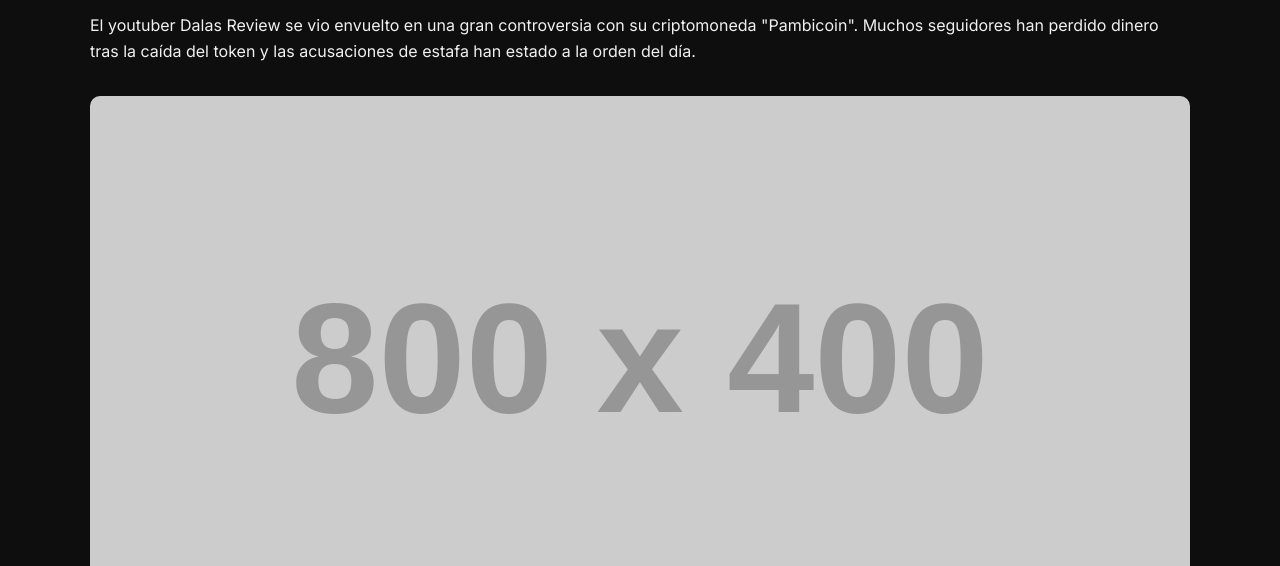
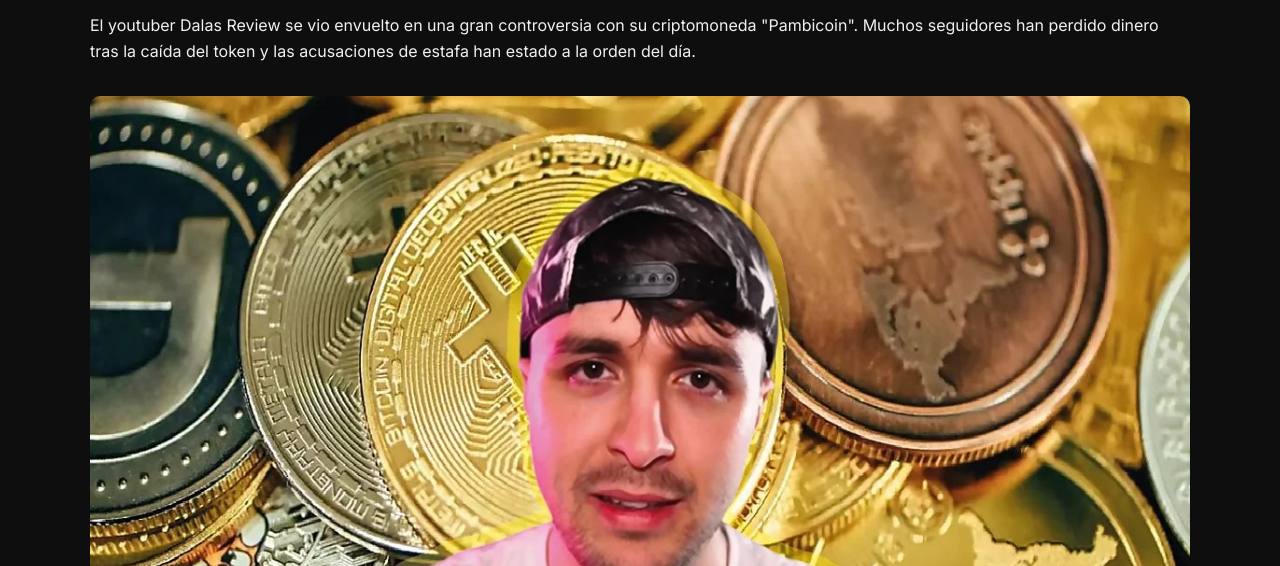
Before and after one commit to Schreem/Salseo-Stream, a plain HTML site: page dalas.html in a window 1280 px wide. Shown: the part 234-800 px from the top of the page. Drawn offline with Linux system fonts and the light colour scheme; placeholder pictures from the web are drawn by us.

Commit message:
Update dalas.html

```diff
--- a/dalas.html
+++ b/dalas.html
@@ -30,7 +30,7 @@
   <h2>Dalas y la polémica Pambicoin</h2>
   <p>El youtuber Dalas Review se vio envuelto en una gran controversia con su criptomoneda "Pambicoin". Muchos seguidores han perdido dinero tras la caída del token y las acusaciones de estafa han estado a la orden del día.</p>
 
-  <img src="https://placehold.co/800x400/ff69b4/fff?text=Pambicoin+controversia" alt="Pambicoin polémica" style="width:100%; border-radius: 10px; margin-top: 1rem;" />
+  <img src="images/dalaspambi.jpg" alt="Pambicoin polémica" style="width:100%; border-radius: 10px; margin-top: 1rem;" />
 
   <p>En esta página encontrarás todos los detalles y análisis sobre esta polémica.</p>
 </main>
```
